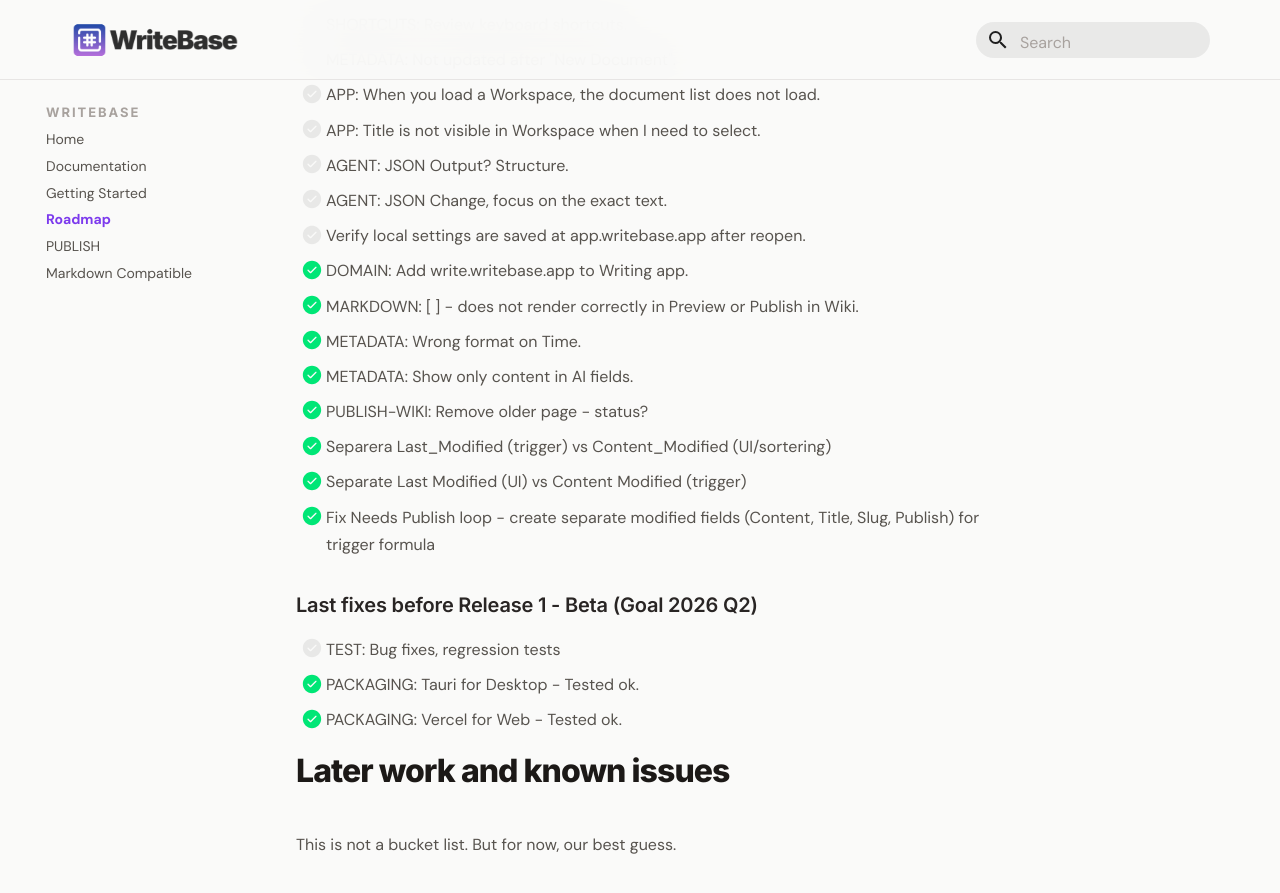
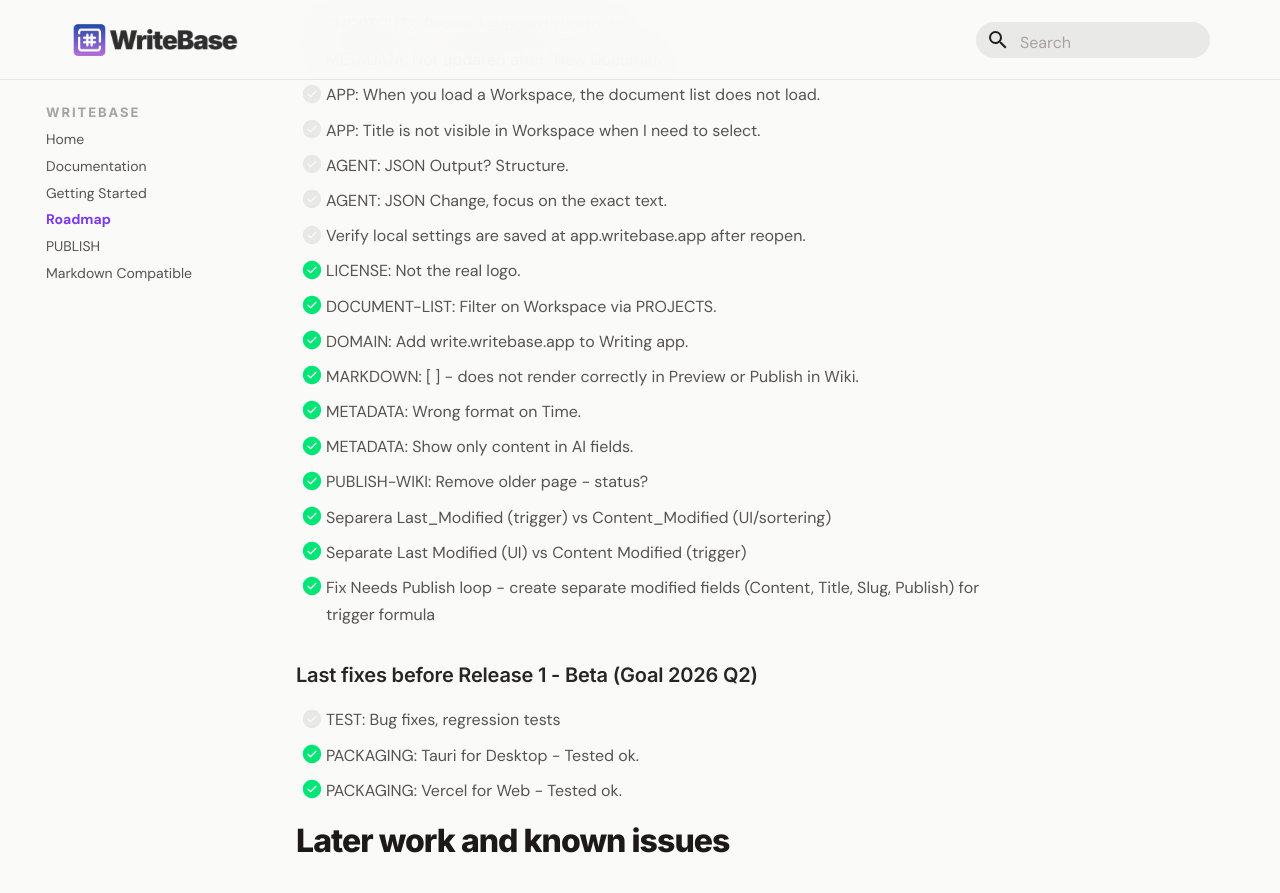
Before and after one commit to larssonhthomas-afk/writebase-docs, an MkDocs documentation site: the page built from docs/009-roadmap.md, in a window 1280 px wide and 900 px high, scrolled down 958 px. Shown: the top 893 px of the window. Built offline with MkDocs 1.6.1 and Material for MkDocs 9.7.7, drawn with Linux system fonts in a browser that asks for light colours; some web fonts are replaced.

Commit message:
Update 009-roadmap.md

```diff
--- a/docs/009-roadmap.md
+++ b/docs/009-roadmap.md
@@ -43,6 +43,8 @@ This Backlog has a priority 1-3.
 - [ ] AGENT: JSON Change, focus on the exact text.
 - [ ] Verify local settings are saved at app.writebase.app after reopen.
 
+- [x] LICENSE: Not the real logo.
+- [x] DOCUMENT-LIST: Filter on Workspace via PROJECTS.
 - [x] DOMAIN: Add write.writebase.app to Writing app.
 - [x] MARKDOWN: [ ] - does not render correctly in Preview or Publish in Wiki.
 - [x] METADATA: Wrong format on Time.
```
